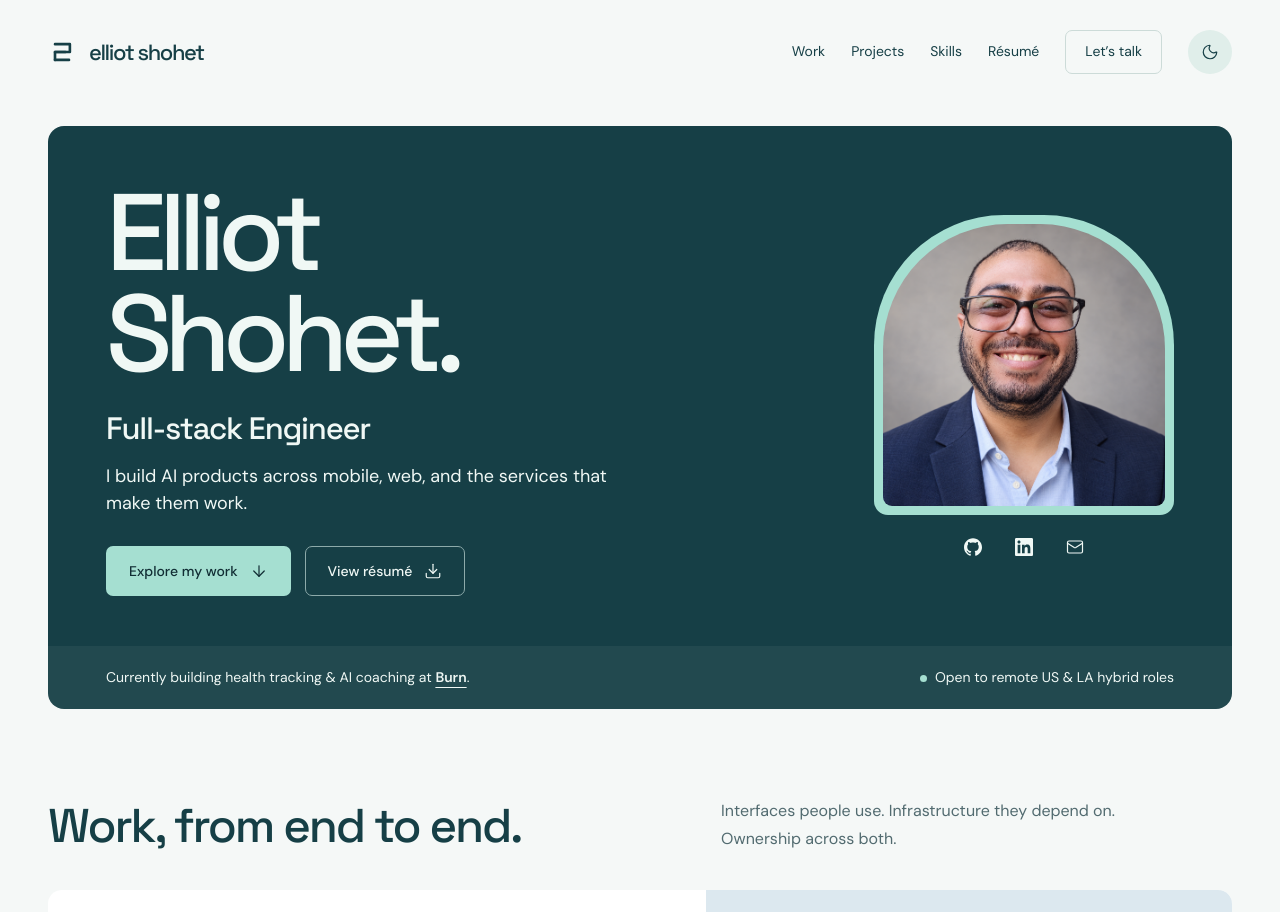
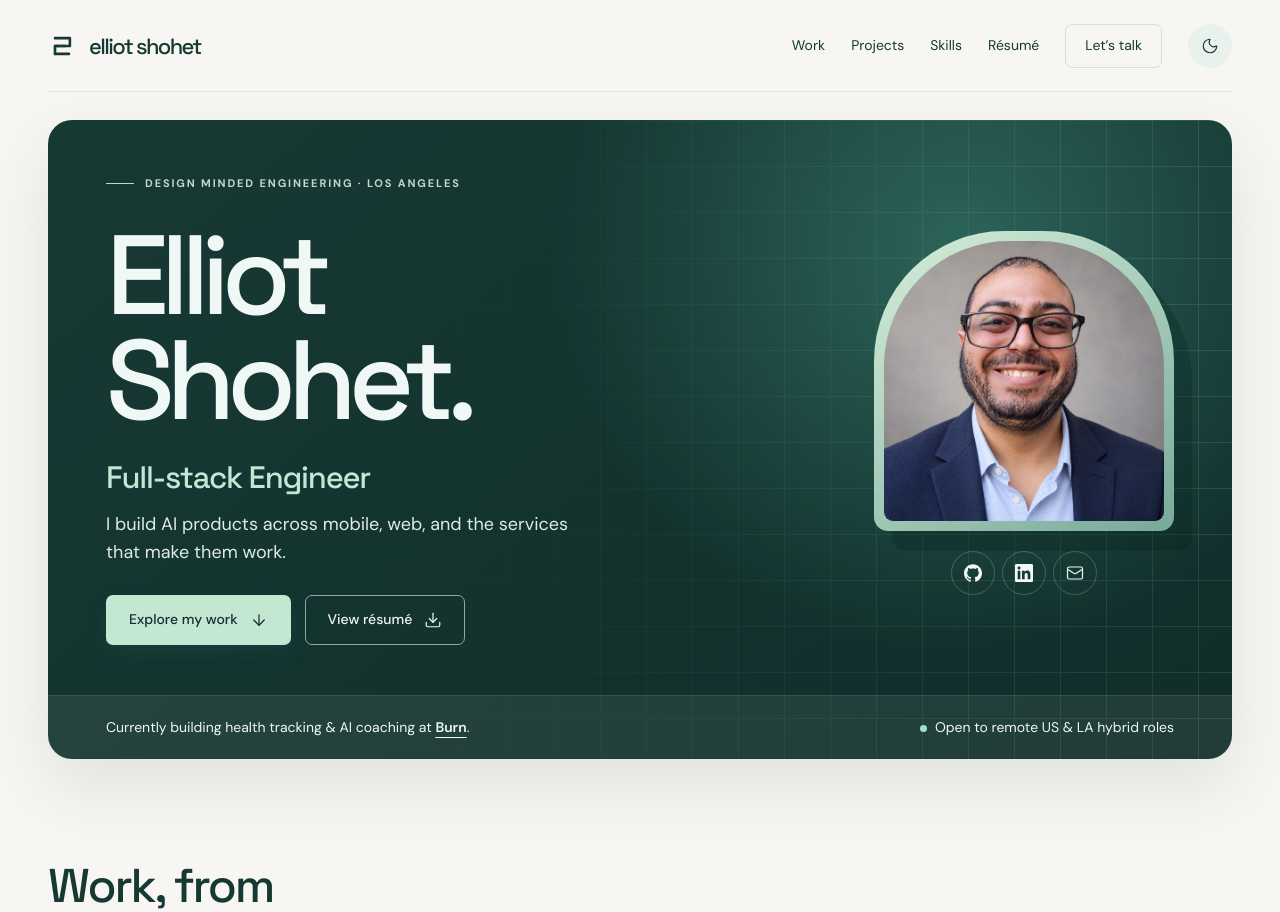
Before and after one commit to elliotshohet/website, a Next.js app: page / in a window 1280 px wide. Shown: the top 912 px of the page. Built offline with nearby package versions, Linux system fonts and the light colour scheme.

Commit message:
Polish portfolio visual design

```diff
--- a/app/globals.css
+++ b/app/globals.css
@@ -20,17 +20,17 @@
 }
 :root {
   color-scheme: light;
-  --bg: #f5f8f7;
-  --surface: #ffffff;
-  --soft: #e0eeea;
-  --text: #163f46;
-  --muted: #526b70;
-  --accent: #176f70;
-  --line: #ccdbd8;
+  --bg: #f7f6f2;
+  --surface: #fffefa;
+  --soft: #e9f1ed;
+  --text: #173934;
+  --muted: #586d68;
+  --accent: #176e5c;
+  --line: #d6dfd8;
   --button-text: #ffffff;
-  --stage: #dce8ef;
+  --stage: #dde9df;
   --stage-line: #b5ced5;
-  --contact-bg: #163f46;
+  --contact-bg: #173934;
   --contact-text: #f0f8f5;
 }
 [data-theme="dark"] {
@@ -1891,3 +1891,98 @@ footer a {
   max-width: 48ch;
   margin-bottom: 32px;
 }
+
+/* Editorial finish for the portfolio's shared visual system. */
+.site-header {
+  min-height: 92px;
+  background: color-mix(in srgb, var(--bg) 92%, transparent);
+  backdrop-filter: blur(18px);
+  border-bottom: 1px solid color-mix(in srgb, var(--line) 70%, transparent);
+}
+.site-name { letter-spacing: -0.075em; }
+.site-header .nav-contact,
+.button { transition: background .2s ease, color .2s ease, border-color .2s ease, transform .2s ease, box-shadow .2s ease; }
+.button:hover { transform: translateY(-2px); }
+.button.primary { box-shadow: 0 8px 18px color-mix(in srgb, var(--accent) 18%, transparent); }
+.intro-hero {
+  position: relative;
+  isolation: isolate;
+  margin-top: 28px;
+  border-radius: 24px;
+  background: radial-gradient(circle at 77% 20%, #2c6459 0, transparent 39%), linear-gradient(140deg, #173934 0%, #102d2a 100%);
+  box-shadow: 0 28px 70px #16392f1a;
+}
+.intro-hero::before {
+  content: "";
+  position: absolute;
+  inset: 0;
+  z-index: -1;
+  opacity: .13;
+  background-image: linear-gradient(#bde1cf 1px, transparent 1px), linear-gradient(90deg, #bde1cf 1px, transparent 1px);
+  background-size: 46px 46px;
+  mask-image: linear-gradient(90deg, transparent 32%, black);
+  pointer-events: none;
+}
+.intro-eyebrow {
+  display: flex;
+  align-items: center;
+  gap: 11px;
+  margin: 0 0 32px;
+  color: #bedacb;
+  font-size: 11px;
+  font-weight: 700;
+  line-height: 1.4;
+  letter-spacing: .17em;
+}
+.intro-eyebrow span { width: 28px; height: 1px; background: #b9dccc; }
+.intro-layout h1 { font-size: clamp(72px, 8.8vw, 128px); }
+.intro-title { color: #c3e7d4; }
+.intro-description { max-width: 490px; color: #e0ebe4; }
+.intro-hero .button.primary { background: #c4e7d1; }
+.portrait-frame {
+  padding: 10px;
+  background: linear-gradient(145deg, #d5efda, #78a999);
+  box-shadow: 18px 20px 0 #071c1840;
+}
+.portrait-links { margin-top: 20px; }
+.portrait-links a { border: 1px solid #ffffff35; }
+.intro-bottom { background: #ffffff12; border-top: 1px solid #ffffff18; }
+.section { padding-block: 100px; }
+.section-heading h2 { max-width: 13ch; }
+.section-heading p { font-size: 17px; }
+.featured-work {
+  border: 1px solid var(--line);
+  border-radius: 20px;
+  box-shadow: 0 18px 55px #1739340d;
+}
+.featured-copy { padding: clamp(38px, 4vw, 58px); }
+.featured-copy h3 { letter-spacing: -.055em; }
+.product-stage {
+  background: radial-gradient(circle at 50% 40%, #f0f5df, transparent 55%), var(--stage);
+}
+.product-stage img { box-shadow: 18px 24px 36px #17393432; transform: rotate(-3deg); }
+.past-work-row { transition: padding .2s ease, background .2s ease; }
+.past-work-row:hover { background: color-mix(in srgb, var(--soft) 55%, transparent); padding-inline: 18px; }
+.featured-repo { border: 1px solid var(--line); border-radius: 18px; }
+.contact { border-radius: 20px; box-shadow: 0 22px 50px #17393416; }
+[data-theme="dark"] .intro-hero { background: radial-gradient(circle at 77% 20%, #315b53 0, transparent 40%), #102824; }
+[data-theme="dark"] .product-stage { background: radial-gradient(circle at 50% 40%, #365f59, transparent 57%), var(--stage); }
+@media (max-width: 800px) {
+  .intro-eyebrow { margin-bottom: 24px; }
+  .section { padding-block: 76px; }
+}
+@media (max-width: 600px) {
+  .site-header { min-height: 72px; }
+  .intro-hero { border-radius: 18px; margin-top: 18px; }
+  .intro-eyebrow { font-size: 9px; letter-spacing: .11em; margin-bottom: 21px; }
+  .intro-layout h1 { font-size: clamp(64px, 16vw, 90px); }
+  .portrait-frame { box-shadow: 8px 10px 0 #071c1836; }
+  .section { padding-block: 62px; }
+  .section-heading p { font-size: 15px; }
+  .featured-copy { padding: 28px; }
+  .past-work-row:hover { padding-inline: 0; }
+}
+@media (prefers-reduced-motion: reduce) {
+  .button, .past-work-row { transition: none; }
+  .button:hover { transform: none; }
+}
--- a/app/page.tsx
+++ b/app/page.tsx
@@ -67,6 +67,7 @@ export default function Home() {
         >
           <div className="intro-layout">
             <div>
+              <p className="intro-eyebrow"><span /> DESIGN MINDED ENGINEERING · LOS ANGELES</p>
               <h1 id="intro-heading">
                 Elliot
                 <br />
```
